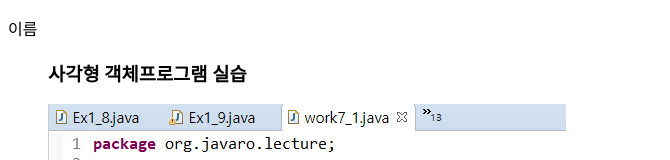
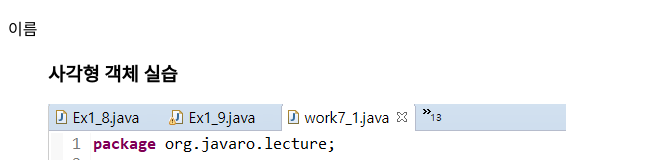
Before and after one commit to Hansol928/Hansol928.github.io, a plain HTML site: page 444.html in a window 1280 px wide. Shown: the top 160 px of the page, without its empty margins (0-670 px from the left). Drawn offline with nearby package versions, Linux system fonts and the light colour scheme.

Commit message:
Update 444.html

```diff
--- a/444.html
+++ b/444.html
@@ -11,7 +11,7 @@ a:active{color:red;text-decoration:none;}
 <body><header></header>
 <section>
   <p>이름</p>
-  <figure><h3>사각형 객체프로그램 실습</h3>
+  <figure><h3>사각형 객체 실습</h3>
   <img src="http://Hansol928.github.io/image/7week/731.PNG"alt="사각형"/><br/>
     <figcaption>사각형 절차</figcaption></a>
 <img src="http://Hansol928.github.io/image/7week/732.PNG"alt="사각형"/><br/>
```
